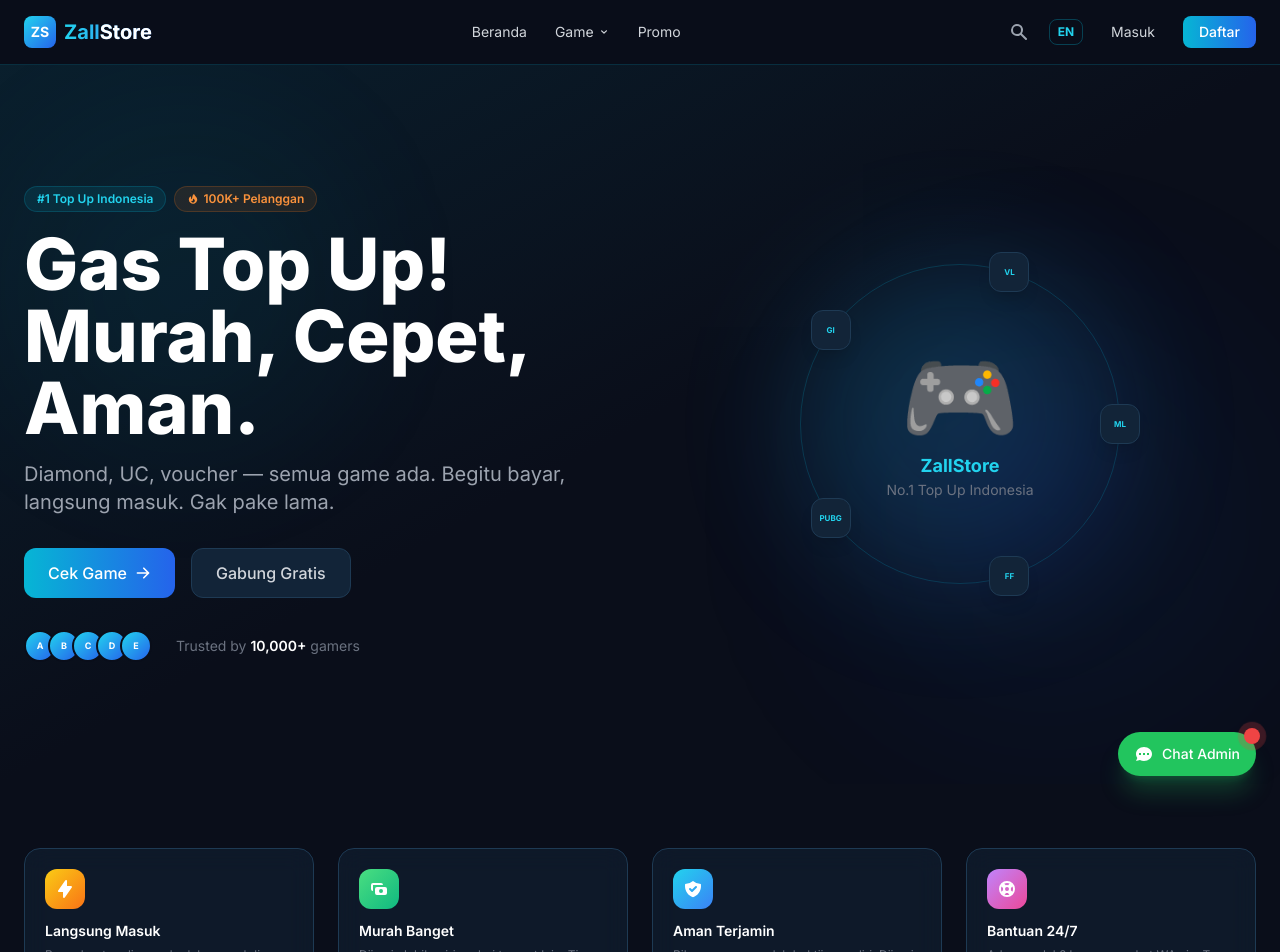
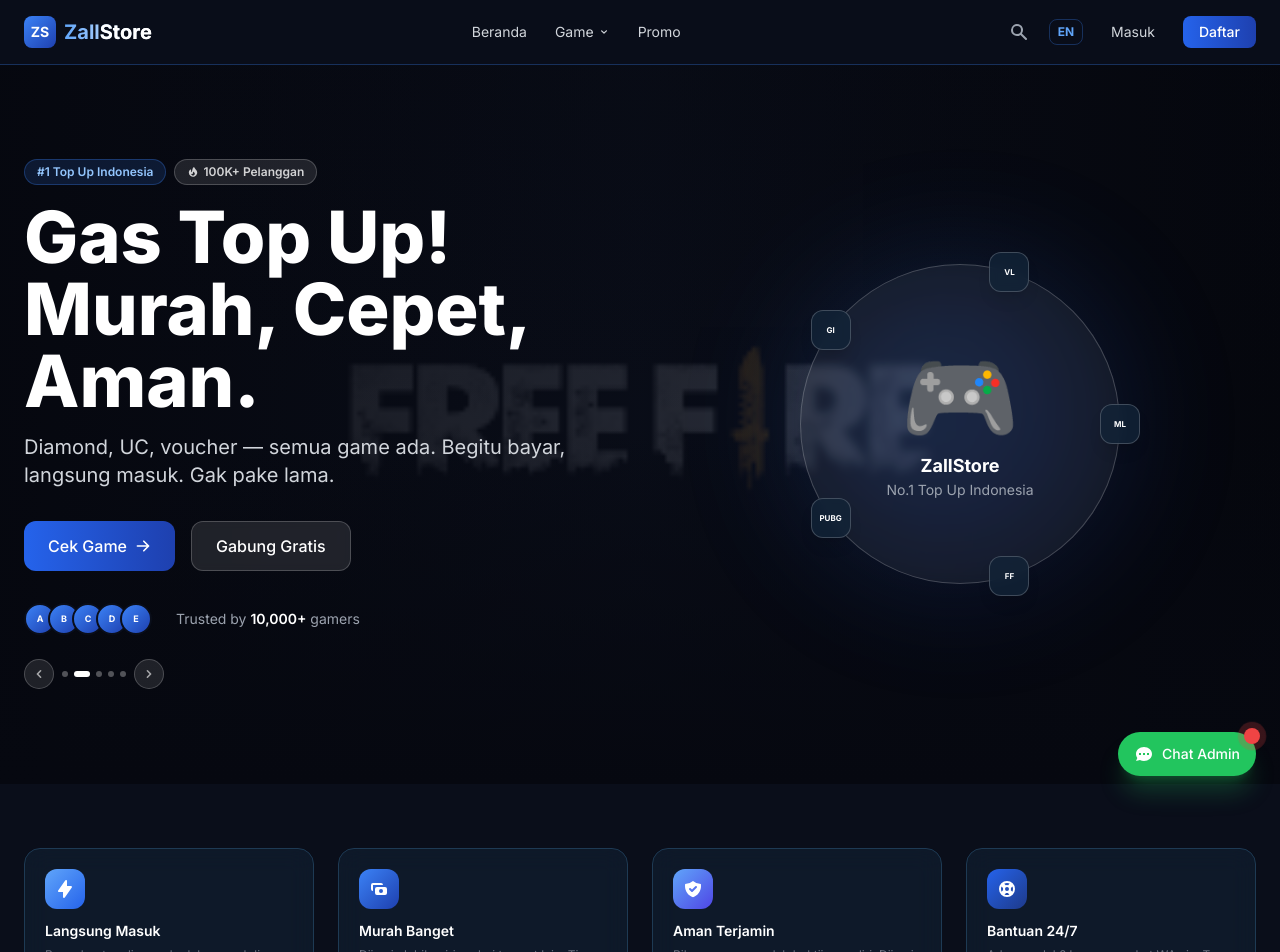
Before and after one commit to raynzal/topup-game, a Next.js app: page / in a window 1280 px wide. Shown: the top 952 px of the page. Built offline with nearby package versions, Linux system fonts and the light colour scheme.

Commit message:
hero carousel + blue/white/black theme

```diff
--- a/src/components/GameCard.js
+++ b/src/components/GameCard.js
@@ -7,7 +7,7 @@
 
   return (
     <Link href={`/games/${game.id}`}>
-      <div className={`group relative overflow-hidden rounded-2xl bg-dark-800 border border-dark-700 hover:border-cyan-500/30 transition-all duration-500 hover:shadow-xl hover:shadow-cyan-500/5 ${featured ? 'h-80' : 'h-64'}`}>
+      <div className={`group relative overflow-hidden rounded-2xl bg-dark-800 border border-dark-700 hover:border-blue-500/40 transition-all duration-500 hover:shadow-xl hover:shadow-blue-500/10 ${featured ? 'h-80' : 'h-64'}`}>
         <img src={game.image} alt={game.name} className="absolute inset-0 w-full h-full object-cover group-hover:scale-105 transition-transform duration-700" />
         <div className={`absolute inset-0 bg-gradient-to-br ${game.bgColor} mix-blend-overlay opacity-40`} />
         <div className="absolute inset-0 bg-gradient-to-t from-dark-950 via-dark-950/40 to-transparent" />
--- a/src/components/GameIDChecker.js
+++ b/src/components/GameIDChecker.js
@@ -39,10 +39,10 @@
             value={id}
             onChange={e => { setId(e.target.value); setError(''); setResult(null) }}
             placeholder={t('gid.placeholder')}
-            className="w-full bg-dark-900 border border-dark-700 rounded-xl pl-9 pr-3 py-2.5 text-sm text-gray-200 placeholder-gray-600 focus:outline-none focus:border-cyan-500/40"
+            className="w-full bg-dark-900 border border-dark-700 rounded-xl pl-9 pr-3 py-2.5 text-sm text-gray-200 placeholder-gray-600 focus:outline-none focus:border-blue-500/40"
           />
         </div>
-        <button onClick={checkID} disabled={loading} className="px-4 py-2.5 bg-gradient-to-r from-cyan-500 to-blue-600 text-white text-sm font-medium rounded-xl hover:shadow-lg hover:shadow-cyan-500/20 transition disabled:opacity-50">
+        <button onClick={checkID} disabled={loading} className="px-4 py-2.5 bg-gradient-to-r from-blue-600 to-blue-800 text-white text-sm font-medium rounded-xl hover:shadow-lg hover:shadow-blue-600/20 transition disabled:opacity-50">
           {loading ? '...' : t('gid.btn')}
         </button>
       </div>
--- a/src/components/Navbar.js
+++ b/src/components/Navbar.js
@@ -21,24 +21,24 @@
   )
 
   return (
-    <nav className="fixed top-0 z-50 w-full bg-dark-900/95 backdrop-blur-md border-b border-cyan-500/20">
+    <nav className="fixed top-0 z-50 w-full bg-dark-900/95 backdrop-blur-md border-b border-blue-500/30">
       <div className="max-w-7xl mx-auto px-4 sm:px-6">
         <div className="flex items-center justify-between h-16">
           <Link href="/" className="flex items-center gap-2 group">
-            <div className="w-8 h-8 bg-gradient-to-br from-cyan-400 to-blue-600 rounded-lg flex items-center justify-center font-bold text-white text-sm group-hover:shadow-lg group-hover:shadow-cyan-500/30 transition-all">
+            <div className="w-8 h-8 bg-gradient-to-br from-blue-500 to-blue-800 rounded-lg flex items-center justify-center font-bold text-white text-sm group-hover:shadow-lg group-hover:shadow-blue-500/30 transition-all">
               ZS
             </div>
-            <span className="text-xl font-bold bg-gradient-to-r from-cyan-400 to-blue-500 bg-clip-text text-transparent">
+            <span className="text-xl font-bold bg-gradient-to-r from-blue-400 to-white bg-clip-text text-transparent">
               Zall<span className="text-white">Store</span>
             </span>
           </Link>
 
           <div className="hidden md:flex items-center gap-1">
-            <Link href="/" className="px-3 py-2 text-sm text-gray-300 hover:text-cyan-400 transition rounded-lg hover:bg-dark-800">
+            <Link href="/" className="px-3 py-2 text-sm text-gray-300 hover:text-blue-400 transition rounded-lg hover:bg-dark-800">
               {t('nav.home')}
             </Link>
             <div className="relative group">
-              <button className="px-3 py-2 text-sm text-gray-300 hover:text-cyan-400 transition rounded-lg hover:bg-dark-800 flex items-center gap-1">
+              <button className="px-3 py-2 text-sm text-gray-300 hover:text-blue-400 transition rounded-lg hover:bg-dark-800 flex items-center gap-1">
                 {t('nav.games')} <HiChevronDown className="w-3 h-3" />
               </button>
               <div className="absolute top-full left-0 mt-1 w-56 bg-dark-800 border border-dark-700 rounded-xl shadow-2xl opacity-0 invisible group-hover:opacity-100 group-hover:visible transition-all duration-200">
@@ -52,21 +52,21 @@
                 </div>
               </div>
             </div>
-            <Link href="/#promo" className="px-3 py-2 text-sm text-gray-300 hover:text-cyan-400 transition rounded-lg hover:bg-dark-800">
+            <Link href="/#promo" className="px-3 py-2 text-sm text-gray-300 hover:text-blue-400 transition rounded-lg hover:bg-dark-800">
               {t('nav.promo')}
             </Link>
           </div>
 
           <div className="hidden md:flex items-center gap-3">
-            <button onClick={() => setSearchOpen(!searchOpen)} className="p-2 text-gray-400 hover:text-cyan-400 transition rounded-lg hover:bg-dark-800">
+            <button onClick={() => setSearchOpen(!searchOpen)} className="p-2 text-gray-400 hover:text-blue-400 transition rounded-lg hover:bg-dark-800">
               <HiSearch className="w-5 h-5" />
             </button>
-            <button onClick={toggleLang} className="px-2 py-1 text-xs font-bold text-cyan-400 border border-cyan-500/30 rounded-lg hover:bg-cyan-500/10 transition uppercase">
+            <button onClick={toggleLang} className="px-2 py-1 text-xs font-bold text-blue-400 border border-blue-500/30 rounded-lg hover:bg-blue-500/10 transition uppercase">
               {lang === 'id' ? 'EN' : 'ID'}
             </button>
             {user ? (
               <div className="relative">
-                <button onClick={() => setDropdown(!dropdown)} className="flex items-center gap-2 px-3 py-1.5 bg-gradient-to-r from-cyan-500 to-blue-600 rounded-lg text-white text-sm font-medium hover:shadow-lg hover:shadow-cyan-500/25 transition">
+                <button onClick={() => setDropdown(!dropdown)} className="flex items-center gap-2 px-3 py-1.5 bg-gradient-to-r from-blue-600 to-blue-800 rounded-lg text-white text-sm font-medium hover:shadow-lg hover:shadow-blue-600/25 transition">
                   <div className="w-5 h-5 rounded-full bg-white/20 flex items-center justify-center text-[10px] font-bold">
                     {user.name.charAt(0).toUpperCase()}
                   </div>
@@ -87,7 +87,7 @@
             ) : (
               <>
                 <Link href="/auth/login" className="px-4 py-1.5 text-sm text-gray-300 hover:text-white transition">{t('nav.login')}</Link>
-                <Link href="/auth/register" className="px-4 py-1.5 text-sm bg-gradient-to-r from-cyan-500 to-blue-600 text-white rounded-lg font-medium hover:shadow-lg hover:shadow-cyan-500/25 transition">{t('nav.register')}</Link>
+                <Link href="/auth/register" className="px-4 py-1.5 text-sm bg-gradient-to-r from-blue-600 to-blue-800 text-white rounded-lg font-medium hover:shadow-lg hover:shadow-blue-600/25 transition">{t('nav.register')}</Link>
               </>
             )}
           </div>
@@ -108,7 +108,7 @@
                 value={search}
                 onChange={e => setSearch(e.target.value)}
                 placeholder={t('nav.search')}
-                className="w-full bg-dark-800 border border-dark-700 rounded-xl pl-10 pr-4 py-2.5 text-gray-200 placeholder-gray-500 focus:outline-none focus:border-cyan-500/50 focus:ring-1 focus:ring-cyan-500/20"
+                className="w-full bg-dark-800 border border-dark-700 rounded-xl pl-10 pr-4 py-2.5 text-gray-200 placeholder-gray-500 focus:outline-none focus:border-blue-500/50 focus:ring-1 focus:ring-blue-500/20"
                 autoFocus
               />
             </div>
@@ -155,7 +155,7 @@
             ) : (
               <>
                 <Link href="/auth/login" className="block px-3 py-2 text-gray-300 hover:bg-dark-800 rounded-lg" onClick={() => setOpen(false)}>{t('nav.login')}</Link>
-                <Link href="/auth/register" className="block px-3 py-2 text-cyan-400 hover:bg-dark-800 rounded-lg" onClick={() => setOpen(false)}>{t('nav.register')}</Link>
+                <Link href="/auth/register" className="block px-3 py-2 text-blue-400 hover:bg-dark-800 rounded-lg" onClick={() => setOpen(false)}>{t('nav.register')}</Link>
               </>
             )}
             <button onClick={toggleLang} className="w-full text-left px-3 py-2 text-gray-300 hover:bg-dark-800 rounded-lg">
--- a/src/components/ProtectedRoute.js
+++ b/src/components/ProtectedRoute.js
@@ -20,7 +20,7 @@
     return (
       <div className="min-h-screen flex items-center justify-center bg-dark-900">
         <div className="flex flex-col items-center gap-3">
-          <div className="w-10 h-10 border-2 border-cyan-500 border-t-transparent rounded-full animate-spin" />
+          <div className="w-10 h-10 border-2 border-blue-500 border-t-transparent rounded-full animate-spin" />
           <p className="text-gray-500 text-sm">Loading...</p>
         </div>
       </div>
--- a/src/pages/index.js
+++ b/src/pages/index.js
@@ -1,4 +1,4 @@
-import { useState } from 'react'
+import { useState, useEffect } from 'react'
 import Link from 'next/link'
 import { useLanguage } from '@/context/LanguageContext'
 import { useAuth } from '@/context/AuthContext'
@@ -6,12 +6,31 @@
 import GameCard from '@/components/GameCard'
 import FlashSale from '@/components/FlashSale'
 import TestimonialSlider from '@/components/TestimonialSlider'
-import { HiLightningBolt, HiCash, HiShieldCheck, HiSupport, HiArrowRight, HiChevronRight, HiFire } from 'react-icons/hi'
+import { HiLightningBolt, HiCash, HiShieldCheck, HiSupport, HiArrowRight, HiChevronRight, HiFire, HiChevronLeft, HiChevronRight as HiChevronRightIcon } from 'react-icons/hi'
+
+const carouselImages = [
+  '/images/mobile-legends.webp',
+  '/images/free-fire.png',
+  '/images/pubg-mobile.jpeg',
+  '/images/valorant.jpg',
+  '/images/cod-mobile.jpg',
+]
 
 export default function Home() {
   const { t, lang } = useLanguage()
   const { user } = useAuth()
   const [filter, setFilter] = useState('all')
+  const [slide, setSlide] = useState(0)
+
+  useEffect(() => {
+    const timer = setInterval(() => {
+      setSlide(s => (s + 1) % carouselImages.length)
+    }, 5000)
+    return () => clearInterval(timer)
+  }, [])
+
+  const prevSlide = () => setSlide(s => (s === 0 ? carouselImages.length - 1 : s - 1))
+  const nextSlide = () => setSlide(s => (s + 1) % carouselImages.length)
 
   const popular = games.filter(g => g.popular)
   const filtered = filter === 'all' ? games : games.filter(g => g.category === filter)
@@ -22,25 +41,31 @@
       {/* ===== HERO SECTION ===== */}
       <section className="relative min-h-[90vh] flex items-center overflow-hidden">
         <div className="absolute inset-0">
-          <div className="absolute inset-0 bg-gradient-to-br from-cyan-500/10 via-dark-900 to-dark-900" />
-          <div className="absolute top-20 left-10 w-72 h-72 bg-cyan-500/10 rounded-full blur-[100px] animate-pulse-slow" />
-          <div className="absolute bottom-20 right-10 w-96 h-96 bg-blue-600/10 rounded-full blur-[120px] animate-pulse-slow" />
+          {carouselImages.map((img, i) => (
+            <div
+              key={i}
+              className={`absolute inset-0 bg-cover bg-center transition-opacity duration-1000 ${i === slide ? 'opacity-100' : 'opacity-0'}`}
+              style={{ backgroundImage: `url(${img})` }}
+            />
+          ))}
+          <div className="absolute inset-0 bg-gradient-to-r from-dark-950/95 via-dark-900/90 to-dark-950/80" />
+          <div className="absolute inset-0 bg-gradient-to-t from-dark-950 via-transparent to-dark-950/30" />
         </div>
         <div className="relative max-w-7xl mx-auto px-4 sm:px-6 py-20">
           <div className="grid lg:grid-cols-2 gap-12 items-center">
             <div>
               <div className="flex items-center gap-2 mb-4">
-                <span className="px-3 py-1 bg-cyan-500/10 text-cyan-400 text-xs font-semibold rounded-full border border-cyan-500/20">
+                <span className="px-3 py-1 bg-blue-500/15 text-blue-300 text-xs font-semibold rounded-full border border-blue-500/30">
                   #1 Top Up Indonesia
                 </span>
-                <span className="px-3 py-1 bg-orange-500/10 text-orange-400 text-xs font-semibold rounded-full border border-orange-500/20 flex items-center gap-1">
+                <span className="px-3 py-1 bg-white/10 text-white/80 text-xs font-semibold rounded-full border border-white/20 flex items-center gap-1">
                   <HiFire className="w-3 h-3" /> 100K+ Pelanggan
                 </span>
               </div>
               <h1 className="text-4xl md:text-6xl lg:text-7xl font-extrabold text-white leading-tight mb-4">
                 {t('hero.title')}
               </h1>
-              <p className="text-lg md:text-xl text-gray-400 mb-8 max-w-xl leading-relaxed">
+              <p className="text-lg md:text-xl text-gray-300 mb-8 max-w-xl leading-relaxed">
                 {t('hero.subtitle')}
               </p>
               <div className="flex flex-wrap gap-4">
@@ -48,7 +73,7 @@
                   {t('hero.cta')} <HiArrowRight className="w-4 h-4" />
                 </Link>
                 {!user && (
-                  <Link href="/auth/register" className="btn-secondary px-6 py-3 flex items-center gap-2 text-base">
+                  <Link href="/auth/register" className="bg-white/10 backdrop-blur-sm border border-white/20 text-white font-medium rounded-xl px-6 py-3 flex items-center gap-2 text-base hover:bg-white/20 transition-all duration-300">
                     {t('hero.cta2')}
                   </Link>
                 )}
@@ -56,22 +81,35 @@
               <div className="flex items-center gap-6 mt-8">
                 <div className="flex -space-x-2">
                   {[1,2,3,4,5].map(i => (
-                    <div key={i} className="w-8 h-8 rounded-full bg-gradient-to-br from-cyan-400 to-blue-600 border-2 border-dark-900 flex items-center justify-center text-[9px] text-white font-bold">
+                    <div key={i} className="w-8 h-8 rounded-full bg-gradient-to-br from-blue-500 to-blue-800 border-2 border-dark-900 flex items-center justify-center text-[9px] text-white font-bold">
                       {String.fromCharCode(64+i)}
                     </div>
                   ))}
                 </div>
-                <p className="text-gray-500 text-sm">Trusted by <span className="text-white font-semibold">10,000+</span> gamers</p>
+                <p className="text-gray-400 text-sm">Trusted by <span className="text-white font-semibold">10,000+</span> gamers</p>
+              </div>
+              <div className="flex items-center gap-2 mt-6">
+                <button onClick={prevSlide} className="p-1.5 rounded-full bg-white/10 border border-white/20 text-white/60 hover:bg-white/20 hover:text-white transition">
+                  <HiChevronLeft className="w-4 h-4" />
+                </button>
+                <div className="flex gap-1.5">
+                  {carouselImages.map((_, i) => (
+                    <button key={i} onClick={() => setSlide(i)} className={`w-1.5 h-1.5 rounded-full transition-all ${i === slide ? 'bg-white w-4' : 'bg-white/30 hover:bg-white/50'}`} />
+                  ))}
+                </div>
+                <button onClick={nextSlide} className="p-1.5 rounded-full bg-white/10 border border-white/20 text-white/60 hover:bg-white/20 hover:text-white transition">
+                  <HiChevronRightIcon className="w-4 h-4" />
+                </button>
               </div>
             </div>
             <div className="hidden lg:flex items-center justify-center relative">
               <div className="w-80 h-80 relative">
-                <div className="absolute inset-0 bg-gradient-to-br from-cyan-400 to-blue-600 rounded-full blur-3xl opacity-20 animate-pulse-slow" />
-                <div className="relative w-80 h-80 rounded-full border border-cyan-500/20 flex items-center justify-center">
+                <div className="absolute inset-0 bg-gradient-to-br from-blue-500 to-blue-800 rounded-full blur-3xl opacity-20 animate-pulse-slow" />
+                <div className="relative w-80 h-80 rounded-full border border-white/20 flex items-center justify-center backdrop-blur-sm bg-white/5">
                   <div className="text-center">
                     <div className="text-8xl mb-2">🎮</div>
-                    <p className="text-cyan-400 font-bold text-lg">ZallStore</p>
-                    <p className="text-gray-500 text-sm">No.1 Top Up Indonesia</p>
+                    <p className="text-white font-bold text-lg">ZallStore</p>
+                    <p className="text-gray-400 text-sm">No.1 Top Up Indonesia</p>
                   </div>
                 </div>
                 {['ML', 'FF', 'PUBG', 'GI', 'VL'].map((label, i) => {
@@ -81,7 +119,7 @@
                   const x = Math.cos(rad) * r
                   const y = Math.sin(rad) * r
                   return (
-                    <div key={i} className="absolute w-10 h-10 bg-dark-800 border border-dark-700 rounded-xl flex items-center justify-center text-[8px] text-cyan-400 font-bold shadow-lg" style={{ left: `calc(50% + ${x}px - 20px)`, top: `calc(50% + ${y}px - 20px)` }}>
+                    <div key={i} className="absolute w-10 h-10 bg-dark-800/80 backdrop-blur-sm border border-white/20 rounded-xl flex items-center justify-center text-[8px] text-white font-bold shadow-lg" style={{ left: `calc(50% + ${x}px - 20px)`, top: `calc(50% + ${y}px - 20px)` }}>
                       {label}
                     </div>
                   )
@@ -97,10 +135,10 @@
         <div className="max-w-7xl mx-auto px-4 sm:px-6">
           <div className="grid grid-cols-2 md:grid-cols-4 gap-4 md:gap-6">
             {[
-              { icon: HiLightningBolt, title: t('feature.instant'), desc: t('feature.instant.desc'), color: 'from-yellow-400 to-orange-500' },
-              { icon: HiCash, title: t('feature.price'), desc: t('feature.price.desc'), color: 'from-green-400 to-emerald-500' },
-              { icon: HiShieldCheck, title: t('feature.secure'), desc: t('feature.secure.desc'), color: 'from-cyan-400 to-blue-500' },
-              { icon: HiSupport, title: t('feature.support'), desc: t('feature.support.desc'), color: 'from-purple-400 to-pink-500' },
+              { icon: HiLightningBolt, title: t('feature.instant'), desc: t('feature.instant.desc'), color: 'from-blue-400 to-blue-600' },
+              { icon: HiCash, title: t('feature.price'), desc: t('feature.price.desc'), color: 'from-blue-500 to-blue-800' },
+              { icon: HiShieldCheck, title: t('feature.secure'), desc: t('feature.secure.desc'), color: 'from-blue-400 to-indigo-600' },
+              { icon: HiSupport, title: t('feature.support'), desc: t('feature.support.desc'), color: 'from-blue-600 to-blue-900' },
             ].map((feat, i) => (
               <div key={i} className="glass rounded-2xl p-5 card-hover group">
                 <div className={`w-10 h-10 rounded-xl bg-gradient-to-br ${feat.color} flex items-center justify-center mb-3 group-hover:scale-110 transition`}>
@@ -123,11 +161,11 @@
               <p className="text-gray-500 mt-2">{t('games.subtitle')}</p>
             </div>
             <div className="flex items-center gap-2 overflow-x-auto pb-2">
-              <button onClick={() => setFilter('all')} className={`px-3 py-1.5 text-xs font-medium rounded-lg transition whitespace-nowrap ${filter === 'all' ? 'bg-cyan-500 text-white' : 'bg-dark-800 text-gray-400 hover:text-cyan-400 border border-dark-700'}`}>
+              <button onClick={() => setFilter('all')} className={`px-3 py-1.5 text-xs font-medium rounded-lg transition whitespace-nowrap ${filter === 'all' ? 'bg-blue-600 text-white' : 'bg-dark-800 text-gray-400 hover:text-blue-400 border border-dark-700'}`}>
                 {t('games.all')}
               </button>
               {categories.map(cat => (
-                <button key={cat} onClick={() => setFilter(cat)} className={`px-3 py-1.5 text-xs font-medium rounded-lg transition whitespace-nowrap ${filter === cat ? 'bg-cyan-500 text-white' : 'bg-dark-800 text-gray-400 hover:text-cyan-400 border border-dark-700'}`}>
+                <button key={cat} onClick={() => setFilter(cat)} className={`px-3 py-1.5 text-xs font-medium rounded-lg transition whitespace-nowrap ${filter === cat ? 'bg-blue-600 text-white' : 'bg-dark-800 text-gray-400 hover:text-blue-400 border border-dark-700'}`}>
                   {cat}
                 </button>
               ))}
@@ -149,9 +187,9 @@
         <div className="max-w-7xl mx-auto px-4 sm:px-6">
           <div className="flex items-center justify-between mb-6">
             <h2 className="text-2xl font-bold text-white flex items-center gap-2">
-              <HiFire className="w-5 h-5 text-orange-400" /> {t('games.popular')}
+              <HiFire className="w-5 h-5 text-blue-400" /> {t('games.popular')}
             </h2>
-            <Link href="#games" className="text-sm text-cyan-400 hover:text-cyan-300 flex items-center gap-1">
+            <Link href="#games" className="text-sm text-blue-400 hover:text-blue-300 flex items-center gap-1">
               {t('games.viewAll')} <HiChevronRight className="w-3 h-3" />
             </Link>
           </div>
@@ -173,8 +211,8 @@
       {!user && (
         <section className="py-16">
           <div className="max-w-7xl mx-auto px-4 sm:px-6">
-            <div className="bg-gradient-to-r from-cyan-600/10 via-blue-600/10 to-dark-800 border border-cyan-500/20 rounded-3xl p-8 md:p-12 text-center relative overflow-hidden">
-              <div className="absolute top-0 right-0 w-64 h-64 bg-cyan-500/5 rounded-full blur-[80px]" />
+            <div className="bg-gradient-to-r from-blue-600/20 via-blue-800/10 to-dark-800 border border-blue-500/30 rounded-3xl p-8 md:p-12 text-center relative overflow-hidden">
+              <div className="absolute top-0 right-0 w-64 h-64 bg-blue-500/10 rounded-full blur-[80px]" />
               <div className="relative">
                 <h2 className="text-3xl md:text-4xl font-bold text-white mb-4">{t('home.cta.title')}</h2>
                 <p className="text-gray-400 max-w-xl mx-auto mb-8">{t('home.cta.desc')}</p>
--- a/src/styles/globals.css
+++ b/src/styles/globals.css
@@ -41,7 +41,7 @@
 }
 
 .gradient-text {
-  @apply bg-gradient-to-r from-cyan-400 to-blue-500 bg-clip-text text-transparent;
+  @apply bg-gradient-to-r from-blue-400 to-white bg-clip-text text-transparent;
 }
 
 .glass {
@@ -49,17 +49,17 @@
 }
 
 .card-hover {
-  @apply transition-all duration-300 hover:shadow-xl hover:shadow-cyan-500/5 hover:border-cyan-500/30;
+  @apply transition-all duration-300 hover:shadow-xl hover:shadow-blue-500/10 hover:border-blue-500/40;
 }
 
 .btn-primary {
-  @apply bg-gradient-to-r from-cyan-500 to-blue-600 text-white font-medium rounded-xl hover:shadow-lg hover:shadow-cyan-500/25 transition-all duration-300;
+  @apply bg-gradient-to-r from-blue-600 to-blue-800 text-white font-medium rounded-xl hover:shadow-lg hover:shadow-blue-600/30 transition-all duration-300;
 }
 
 .btn-secondary {
-  @apply bg-dark-800 border border-dark-700 text-gray-300 font-medium rounded-xl hover:border-cyan-500/30 hover:text-cyan-400 transition-all duration-300;
+  @apply bg-dark-800 border border-dark-700 text-gray-300 font-medium rounded-xl hover:border-blue-500/40 hover:text-blue-400 transition-all duration-300;
 }
 
 .input-field {
-  @apply w-full bg-dark-800 border border-dark-700 rounded-xl px-4 py-3 text-gray-200 placeholder-gray-500 focus:outline-none focus:border-cyan-500/50 focus:ring-1 focus:ring-cyan-500/20 transition;
+  @apply w-full bg-dark-800 border border-dark-700 rounded-xl px-4 py-3 text-gray-200 placeholder-gray-500 focus:outline-none focus:border-blue-500/50 focus:ring-1 focus:ring-blue-500/20 transition;
 }
```
Also changed, not shown: src/components/FlashSale.js (+8 -8 lines), src/components/Footer.js (+9 -9 lines), src/components/TestimonialSlider.js (+5 -5 lines).
